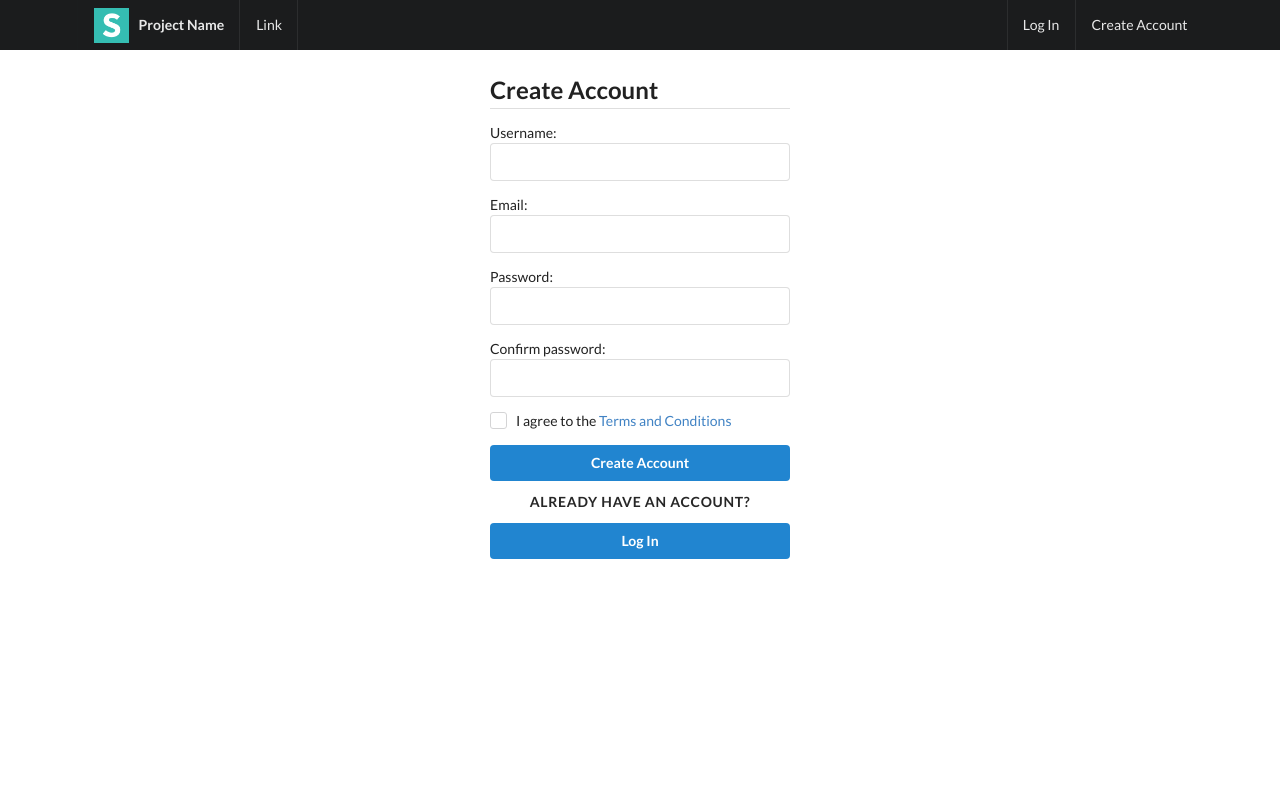
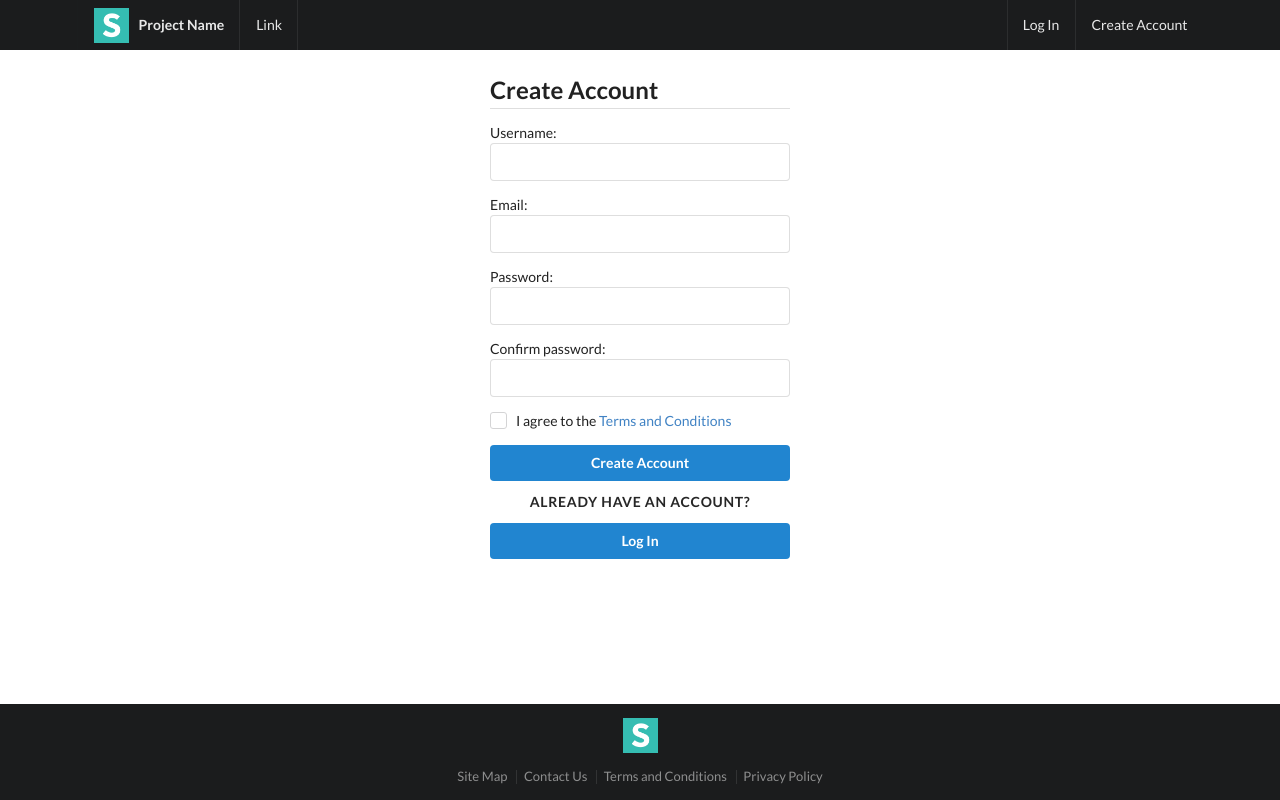
Before and after one commit to aleksef/django-gunicorn-nginx, a Django app: page /accounts/create/ in a window 1280 px wide. Run offline with Django 3.2, Linux system fonts and the light colour scheme; some libraries are stand-ins or nearby versions.

Commit message:
add footer

```diff
--- a/src/static/css/base.css
+++ b/src/static/css/base.css
@@ -1,3 +1,13 @@
+body {
+    display: flex;
+    min-height: 100vh;
+    flex-direction: column;
+}
+
+content {
+    flex: 1;
+}
+
 #messages-container {
     width: 100%;
 }
--- a/src/static/css/footer.css
+++ b/src/static/css/footer.css
@@ -0,0 +1,4 @@
+footer {
+    padding-top: 10px;
+    padding-bottom: 10px;
+}
--- a/src/templates/base.html
+++ b/src/templates/base.html
@@ -38,7 +38,7 @@
         {% endblock %}
     </content>
 
-    <footer>
+    <footer class="ui inverted vertical footer segment">
         {% include "footer.html" %}
     </footer>
 
--- a/src/templates/footer.html
+++ b/src/templates/footer.html
@@ -1,6 +1,14 @@
 {% load static %}
 <link rel="stylesheet" href="{% static "css/footer.css" %}">
 
-
+<div class="ui center aligned container">
+    <img src="{% static "images/logo.png" %}" class="ui centered mini image">
+    <div class="ui horizontal inverted small divided link list">
+        <a class="item" href="#">Site Map</a>
+        <a class="item" href="#">Contact Us</a>
+        <a class="item" href="#">Terms and Conditions</a>
+        <a class="item" href="#">Privacy Policy</a>
+    </div>
+</div>
 
 <script type="module" src="{% static "js/footer.js" %}"></script>
```
